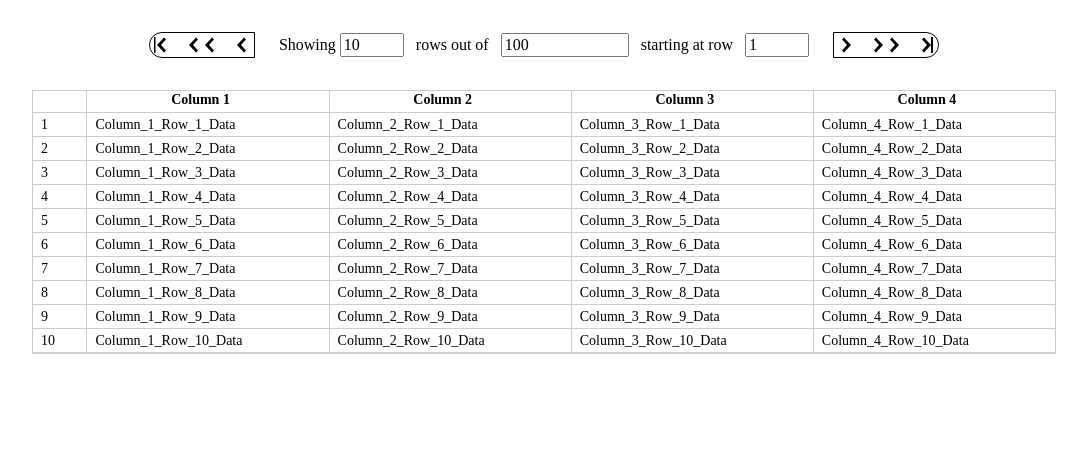
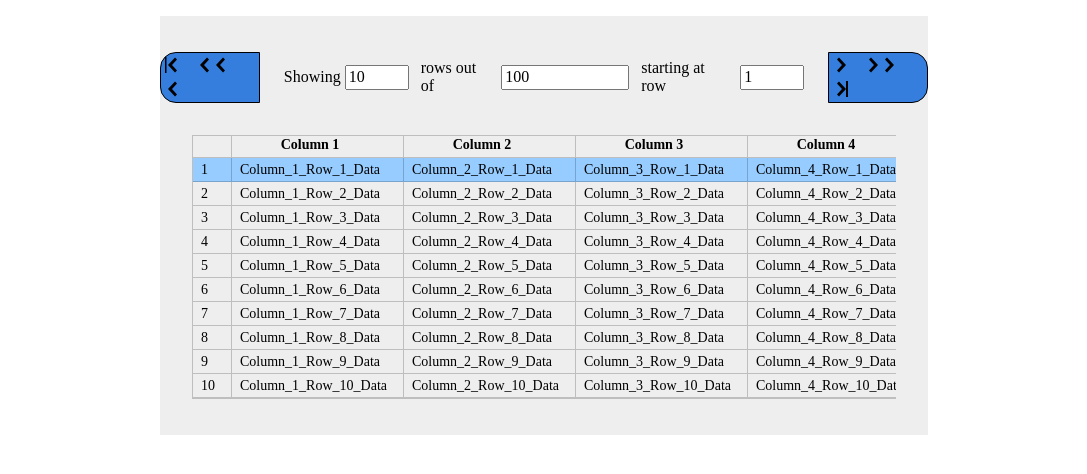
Before and after one commit to karagudisuma/generate-datatable-js, a website: page index.html in a window 1280 px wide. Shown: the whole page, without its empty margins (96-1183 px from the left). Drawn offline with nearby package versions, Linux system fonts and the light colour scheme.

Commit message:
Add active class

```diff
--- a/index.html
+++ b/index.html
@@ -14,11 +14,12 @@
   </head>
   <body>
     <div id="root">
+        <div class="pt1 pb1 mv3 mh7-l bg-light-gray">
             <div>
                 <!-- Arrow functions  -->
                 <div class="flex items-center justify-center mt4">
                     <!-- Left arrows -->
-            <div id="prev-btns" class= "ba br--left br4 mr3">
+                    <div id="prev-btns" class= "ba br--left br4 mr3 bg-blue">
                         <a href="#0" id="firstPage"
                             class="f5 no-underline black bg-animate hover-bg-black hover-white inline-flex items-center pa1 border-box br--left br4">
                             <svg
@@ -70,7 +71,7 @@
                     <span class="ph2 mr1 ml1">starting at row</span>
                     <input type=number value="1" name="startRows" class="mw3 mr2" id="indexRowInTable">
                     <!-- Right Arrows -->
-            <div id="next-btns" class= "ba br--right br4 ml3">
+                    <div id="next-btns" class= "ba br--right br4 ml3 bg-blue">
                         <a href="#0" class="f5 no-underline black bg-animate hover-bg-black hover-white inline-flex items-center pa1 border-box">
                             <svg class="w1" data-icon="chevronRight" viewBox="0 0 32 32" style="fill:currentcolor">
                                 <title>NextRow Right</title>
@@ -108,6 +109,7 @@
                 </div>
             </div>
         </div>
+    </div>
     <script src="./js/dataConstant.js"></script>
     <script src="./js/eventHandler.js"></script>
   </body>
--- a/js/eventHandler.js
+++ b/js/eventHandler.js
@@ -95,11 +95,11 @@ totalRowsInArr.addEventListener("keydown", event => {
 function renderTableHeader(){
     let cols = reportData.cols;
     let tHeader =   `<tr>
-                        <th class="fw6 bb b--black-20 tl pb1 pr3 bg-white"></th>
-                        <th class="fw6 bb bl b--black-20 tl tc pb1 pr3 bg-white">${cols[1]}</th>
-                        <th class="fw6 bb bl b--black-20 tl tc pb1 pr3 bg-white">${cols[2]}</th>
-                        <th class="fw6 bb bl b--black-20 tl tc pb1 pr3 bg-white">${cols[3]}</th>
-                        <th class="fw6 bb bl b--black-20 tl tc pb1 pr3 bg-white">${cols[4]}</th>
+                        <th class="fw6 bb b--black-20 tl pb1 pr3"></th>
+                        <th class="fw6 bb bl b--black-20 tl tc pb1 pr3">${cols[1]}</th>
+                        <th class="fw6 bb bl b--black-20 tl tc pb1 pr3">${cols[2]}</th>
+                        <th class="fw6 bb bl b--black-20 tl tc pb1 pr3">${cols[3]}</th>
+                        <th class="fw6 bb bl b--black-20 tl tc pb1 pr3">${cols[4]}</th>
                     </tr>`;
     tableHeaderId.innerHTML = tHeader;
 }
@@ -120,7 +120,15 @@ function renderTableBody(){
                     <td class=" pr3 bl bb b--black-20 pl2">${data[i][4]}</td>
                 </tr>`;
     }
-    tableBodyId.innerHTML = tBody
+    tableBodyId.innerHTML = tBody;
+    addActiveClass();
+}
+
+function addActiveClass(){
+    let startIndex = (parseInt(indexRowInTable.value) - 1).toString();
+    let query = `tr[data-row-index="${startIndex}"]`;
+    let activeRow = (document.querySelector(query));
+    activeRow.classList.add("bg-light-blue");
 }
 
 function showError(msg){
```
Lines whose indentation alone changed are shown as unchanged.
